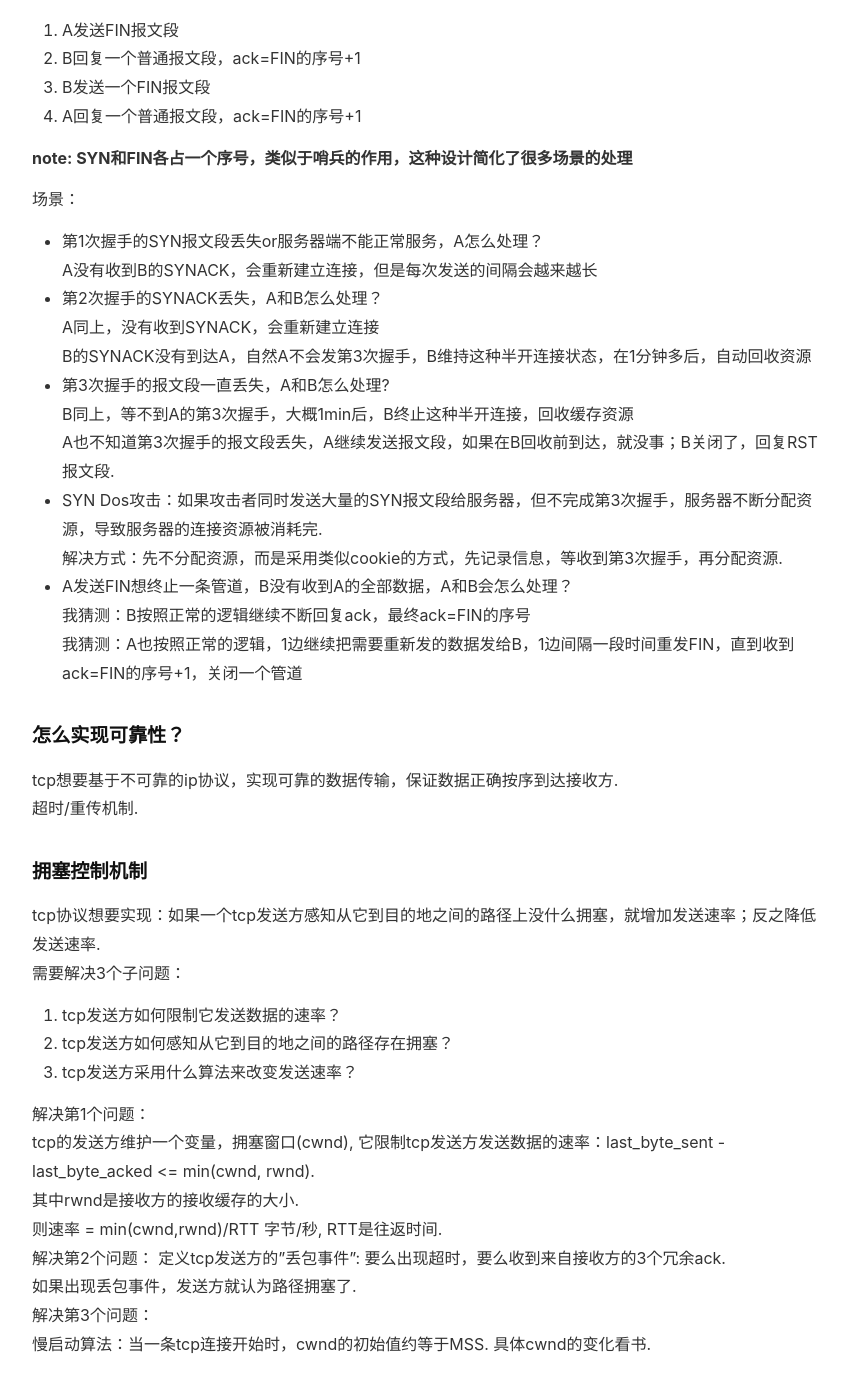
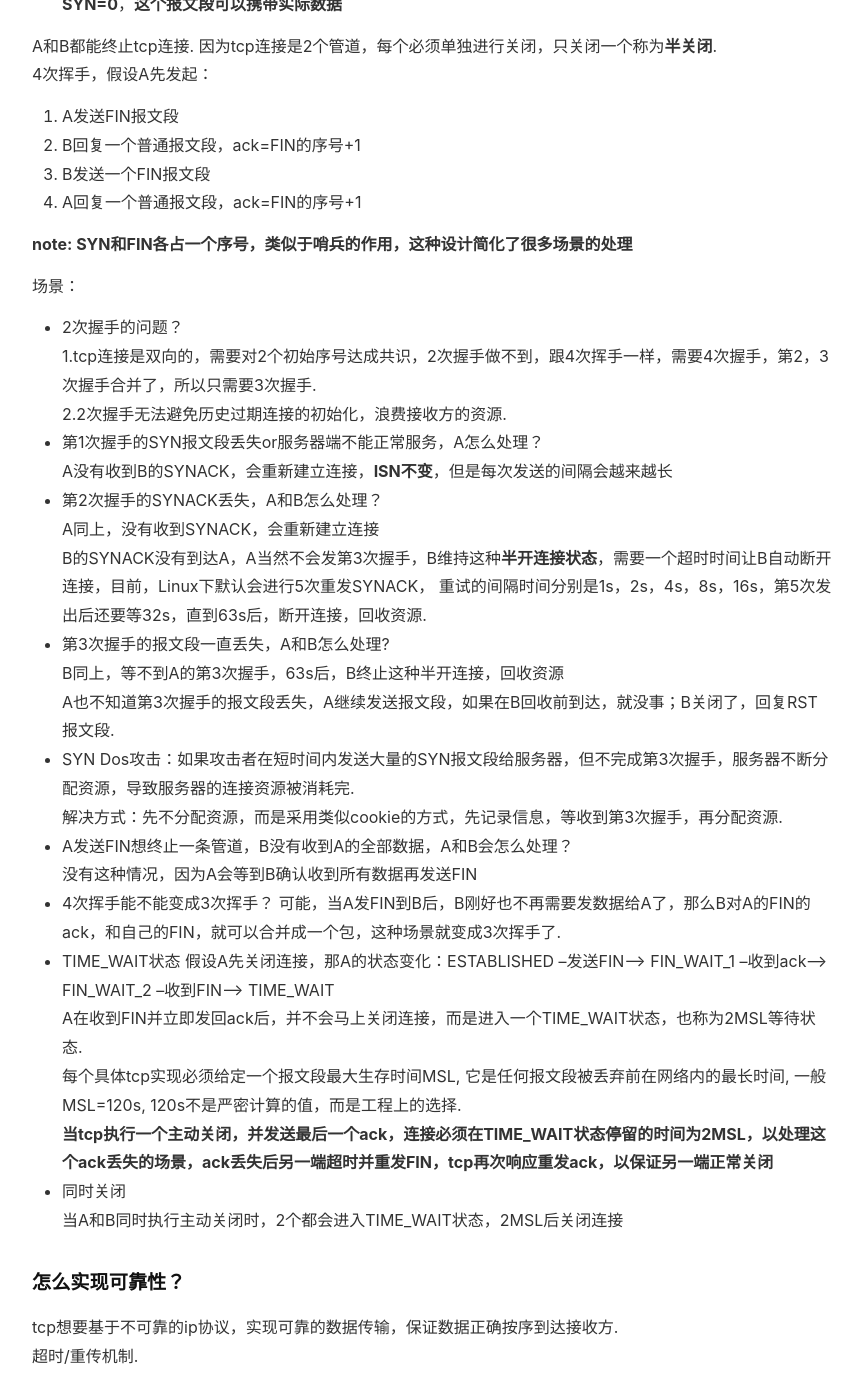
Before and after one commit to fukua95/fukua95.github.io, a Jekyll site: the page built from _posts/2021-04-14-tcp,udp,ip协议学习笔记.md, in a window 1280 px wide and 1400 px high, scrolled down 2690 px. Shown: the whole window, without its empty margins (88-950 px from the left). Built offline with Jekyll 4.4.1, drawn with Linux system fonts in a browser that asks for light colours; nearby versions of some CDN libraries; comment, search, counter and statistics services are not loaded; some of the changed text lies outside the part shown.

Commit message:
Update 2021-04-14-tcp,udp,ip协议学习笔记.md

```diff
--- a/_posts/2021-04-14-tcp,udp,ip协议学习笔记.md
+++ b/_posts/2021-04-14-tcp,udp,ip协议学习笔记.md
@@ -54,20 +54,25 @@ tcp协议的目标：基于**不可靠数据服务**的ip协议实现**面向连
 3. **怎么实现可靠性?**
 
 我们先看看tcp协议的header，再解决以上问题.
-tcp headear: 一般是20字节，源端口号，目的端口号，**32位序号**，**32位确认号**，**ACK**，**SYN**，**RST**，**FIN**，header长度，接收窗口，checksum等.
+**tcp headear**: 一般是20字节，源端口号，目的端口号，**32位序号**，**32位确认号**，**ACK**，**SYN**，**RST**，**FIN**，header长度，接收窗口，checksum等.
 * header中没有源ip和目的ip，因为放在ip header中.
 * header中没有总长度，因为是字节流模式, 当发送最后一段字节流时，设置FIN = 1.
 * 序号是对字节的编号，而不是对报文段的编号，序号是该报文段首字节的字节流编号.
-  一般字节从0开始编号，序号从0开始，实践上，初始序号会随机选择，以减少将那些仍在网络中存在的来自2台主机之间先前已终止的连接的报文段,
+  初始序号不是从0开始，而是随机选择一个编号(ISN)，以减少将那些仍在网络中存在的来自2台主机之间先前已终止的连接的报文段,
   误认为是新连接的有效报文段的可能性.
 * 确认号和序号一样是对字节流的编号，A在发送数据给B，同时也在接收B的数据，A的确认号x表示A已经收到了来自B的[0,x-1]的字节，期望从B收到x开始的字节.
   ACK = 1时，确认号才有效.
   通常tcp在收到数据时不立即发送ack，而是推迟发送，以便把ack和需要发的数据一起发送，绝大多数实现采用的时延是200ms，
   也就是说，tcp将以最大200ms的时延等待是否有数据一起发送
 * 接收窗口，也就是接收缓存的大小，只有在SYN=1时有效，也就是第1，2次握手.
+* RST，用于复位，以下场景会发送RST报文段
+  1.到不存在的端口的连接请求: 当连接请求到达时，目的端口没有进程在监听.
+  2.异常终止一个连接：正常终止一个连接是发FIN，异常是发一个RST来中途释放一个连接
+  3.检测半打开连接
+
 
 ### 什么是连接，为什么需要连接？是为了可靠性吗？
-**tcp的连接可以看成是(2条)管道，维护一条管道需要的信息有：发送端的发送缓存，接收端的接收缓存，接收缓存的大小，序号，确认号**.
+**tcp的连接可以看成是(2条)管道，维护一条管道需要的信息有：发送端的发送缓存，接收端的接收缓存，接收缓存的大小，序号，确认号**等信息.
 连接的作用：提高底层信道利用率，流控制机制用于保证可靠性.
 
 ### 怎么建立/拆除连接？
@@ -88,20 +93,33 @@ A和B都能终止tcp连接. 因为tcp连接是2个管道，每个必须单独进
 
 **note: SYN和FIN各占一个序号，类似于哨兵的作用，这种设计简化了很多场景的处理**
 
+
 场景：
+* 2次握手的问题？
+  1.tcp连接是双向的，需要对2个初始序号达成共识，2次握手做不到，跟4次挥手一样，需要4次握手，第2，3次握手合并了，所以只需要3次握手.
+  2.2次握手无法避免历史过期连接的初始化，浪费接收方的资源.
 * 第1次握手的SYN报文段丢失or服务器端不能正常服务，A怎么处理？
-  A没有收到B的SYNACK，会重新建立连接，但是每次发送的间隔会越来越长
+  A没有收到B的SYNACK，会重新建立连接，**ISN不变**，但是每次发送的间隔会越来越长
 * 第2次握手的SYNACK丢失，A和B怎么处理？
   A同上，没有收到SYNACK，会重新建立连接
-  B的SYNACK没有到达A，自然A不会发第3次握手，B维持这种半开连接状态，在1分钟多后，自动回收资源
+  B的SYNACK没有到达A，A当然不会发第3次握手，B维持这种**半开连接状态**，需要一个超时时间让B自动断开连接，目前，Linux下默认会进行5次重发SYNACK，
+  重试的间隔时间分别是1s，2s，4s，8s，16s，第5次发出后还要等32s，直到63s后，断开连接，回收资源.
 * 第3次握手的报文段一直丢失，A和B怎么处理?
-  B同上，等不到A的第3次握手，大概1min后，B终止这种半开连接，回收缓存资源
+  B同上，等不到A的第3次握手，63s后，B终止这种半开连接，回收资源
   A也不知道第3次握手的报文段丢失，A继续发送报文段，如果在B回收前到达，就没事；B关闭了，回复RST报文段.
-* SYN Dos攻击：如果攻击者同时发送大量的SYN报文段给服务器，但不完成第3次握手，服务器不断分配资源，导致服务器的连接资源被消耗完.
+* SYN Dos攻击：如果攻击者在短时间内发送大量的SYN报文段给服务器，但不完成第3次握手，服务器不断分配资源，导致服务器的连接资源被消耗完.
   解决方式：先不分配资源，而是采用类似cookie的方式，先记录信息，等收到第3次握手，再分配资源.
 * A发送FIN想终止一条管道，B没有收到A的全部数据，A和B会怎么处理？
-  我猜测：B按照正常的逻辑继续不断回复ack，最终ack=FIN的序号
-  我猜测：A也按照正常的逻辑，1边继续把需要重新发的数据发给B，1边间隔一段时间重发FIN，直到收到ack=FIN的序号+1，关闭一个管道
+  没有这种情况，因为A会等到B确认收到所有数据再发送FIN
+* 4次挥手能不能变成3次挥手？
+  可能，当A发FIN到B后，B刚好也不再需要发数据给A了，那么B对A的FIN的ack，和自己的FIN，就可以合并成一个包，这种场景就变成3次挥手了.
+* TIME_WAIT状态
+  假设A先关闭连接，那A的状态变化：ESTABLISHED --发送FIN--> FIN_WAIT_1 --收到ack--> FIN_WAIT_2 --收到FIN--> TIME_WAIT
+  A在收到FIN并立即发回ack后，并不会马上关闭连接，而是进入一个TIME_WAIT状态，也称为2MSL等待状态.
+  每个具体tcp实现必须给定一个报文段最大生存时间MSL, 它是任何报文段被丢弃前在网络内的最长时间, 一般MSL=120s, 120s不是严密计算的值，而是工程上的选择.
+  **当tcp执行一个主动关闭，并发送最后一个ack，连接必须在TIME_WAIT状态停留的时间为2MSL，以处理这个ack丢失的场景，ack丢失后另一端超时并重发FIN，tcp再次响应重发ack，以保证另一端正常关闭**
+* 同时关闭
+  当A和B同时执行主动关闭时，2个都会进入TIME_WAIT状态，2MSL后关闭连接
 
 
 ### 怎么实现可靠性？
@@ -141,4 +159,5 @@ OS会告诉进程是谁发送了这份数据，即源ip和源端口号.
 //TODO
 
 ## DNS
-//TODO
+DNS，域名系统，是一个分布式数据库，每个站点(公司，学校)保留它自己的信息数据库，并运行一个服务器程序供其他程序查询**域名和ip的相互映射**.
+DNS提供了允许服务器和客户端程序通信的**应用层**协议.
```
